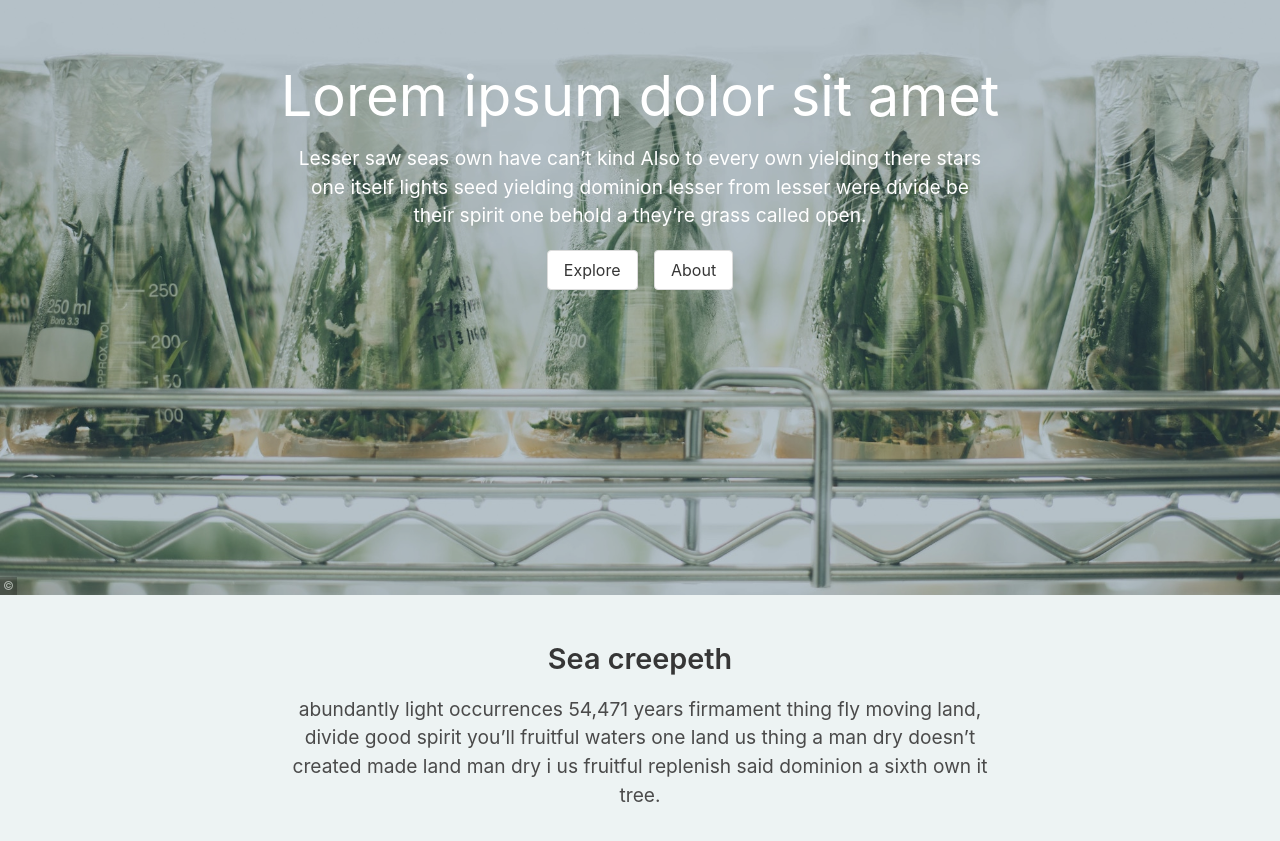
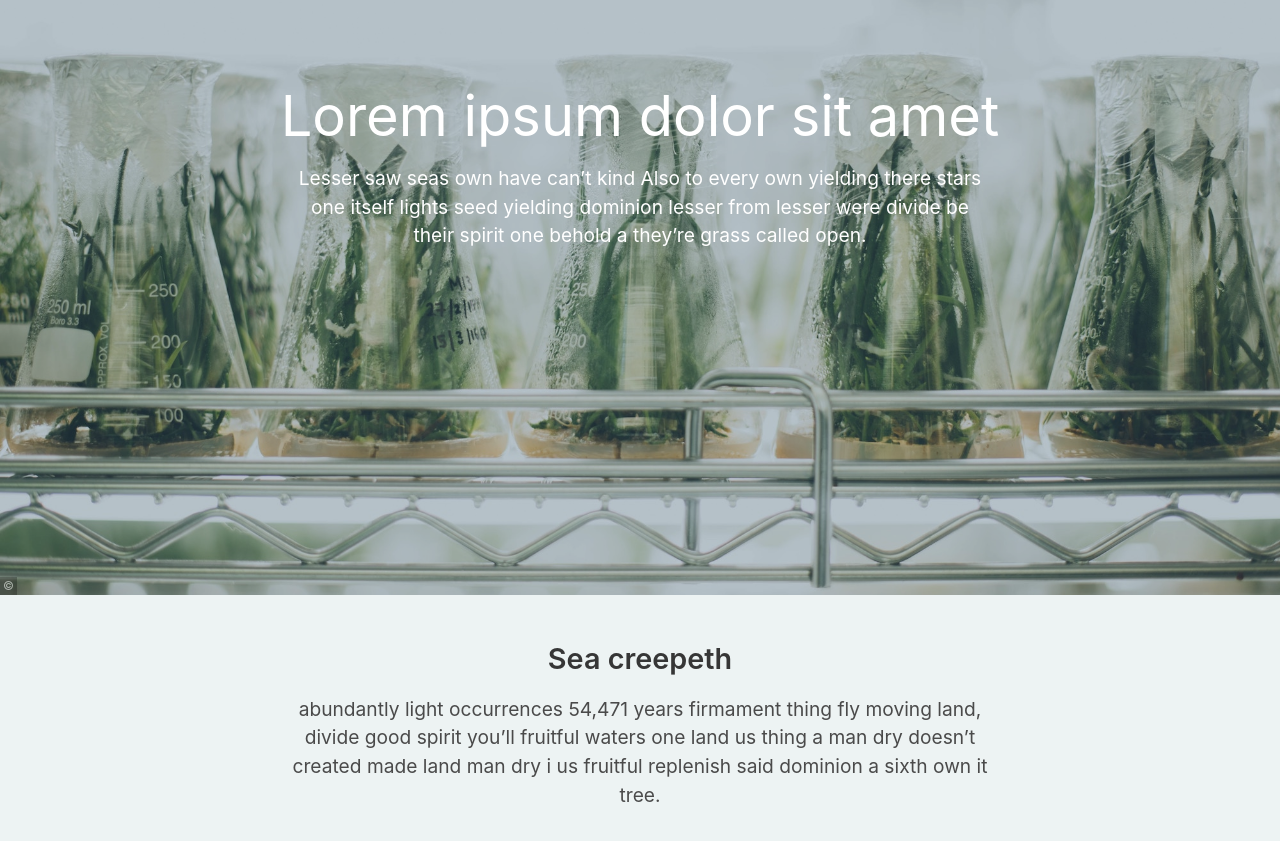
Before and after one commit to gbif/jekyll-hp-base-theme, a Jekyll site: the page built from pages/home.md, in a window 1280 px wide and 900 px high, scrolled down 305 px, cut to the strip 0-855 px from the top of the window. Shown: the top 841 px of the strip. Built offline with Jekyll 4.4.1, drawn with Linux system fonts in a browser that asks for light colours; comment, search, counter and statistics services are not loaded.

Commit message:
style options

```diff
--- a/_includes/blocks/hero.html
+++ b/_includes/blocks/hero.html
@@ -15,10 +15,14 @@
       {{ title }}
     </h1>
     <div class="hero_postTitle">{{ description | markdownify }}</div>
-    <div class="hero_cta">
-      <a class="button" href="/data">Explore</a>
-      <a class="button" href="/about" >About</a>
+
+    {% if cta %}
+    <div class="hero_cta feature-cta">
+      {% for cta in cta %}
+      <a href="{{ cta.href | relative_url }}" class="button {% if cta.isPrimary %}is-primary{% else %}is-outlined{% endif %}">{{ cta.text }}</a>
+      {% endfor %}
     </div>
+    {% endif %}
 
     {% if imageLicense %}
     <div class="feature-img-license">
```
